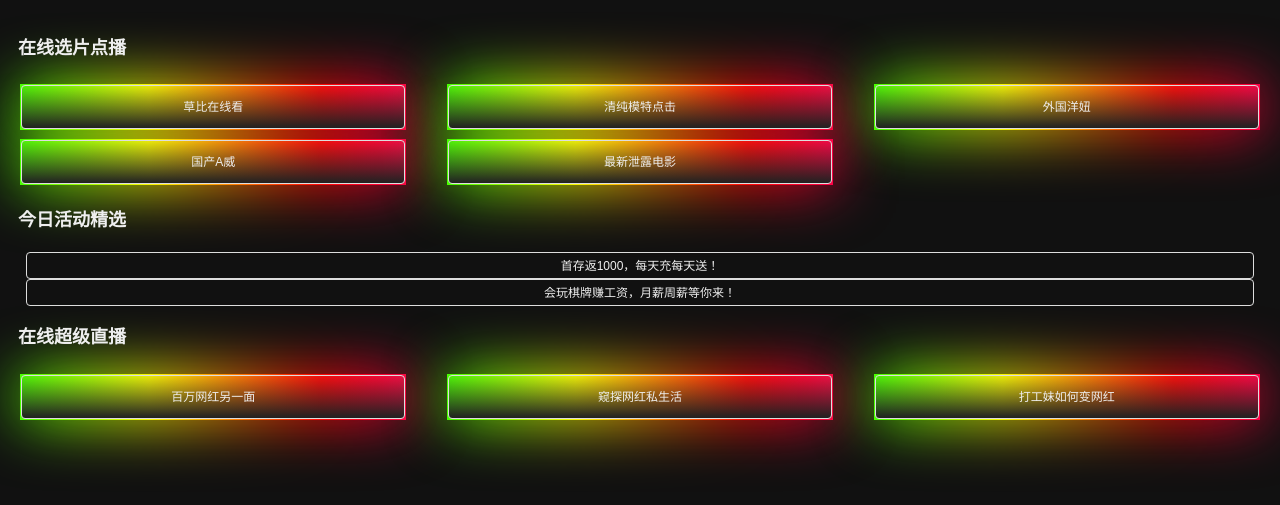
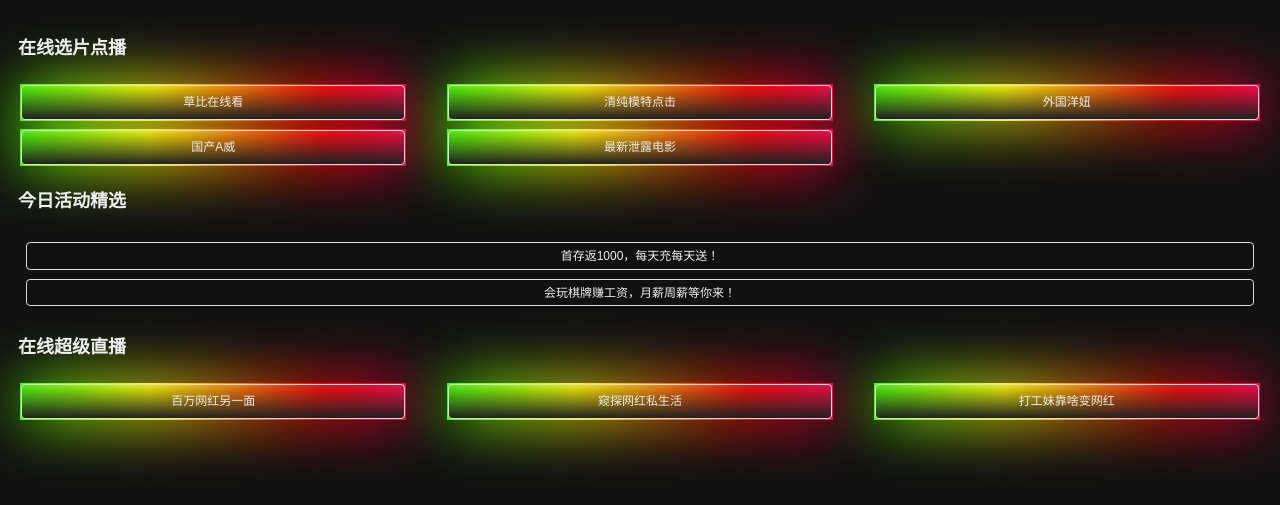
Before and after one commit to qddtdlko/newBanner, a plain HTML site: page new_nav.html in a window 1280 px wide. Shown: the part 53-558 px from the top of the page. Drawn offline with Linux system fonts and the light colour scheme.

Commit message:
Update new_nav.html

```diff
--- a/new_nav.html
+++ b/new_nav.html
@@ -4,13 +4,9 @@
 	<title>Here is best content site list!</title>
 	<meta charset="utf-8">
 	<meta name="viewport" content="width=device-width,initial-scale=1">
-	<meta property="og:url" content="https://pure-css.github.io/start/">
-	<meta name="docusaurus_locale" content="en">
-	<meta name="docusaurus_tag" content="default">
-	<meta name="docsearch:language" content="en">
-	<meta name="docsearch:docusaurus_tag" content="default">
 	<meta property="og:title" content="Here is best content site list!">
 	<meta name="description" content="Find your favorite content site in this page.">
+	<meta name="keywords" content="favorite,content,page,navigation,导航,发布页,精品,大家喜欢">
 	<meta property="og:description" content="Find your favorite content site in this page.">
 	<link rel="shortcut icon" href="/img/favicon.ico">
 	<style type="text/css">
@@ -39,7 +35,7 @@
 		html {line-height:1.5;-webkit-text-size-adjust:100%;font-family:sans-serif}
 		body{background-color:var(--bg-main2);color:var(--tx-c2);margin:0}
 		*,.pure-menu,:after,:before{box-sizing:border-box}
-		a{text-decoration:none;color:var(--tx-c2);border:1px solid var(--bd-c);margin:.44em auto;display:block;width:90%;padding:1em;border-radius:var(--radius);}
+		a{text-decoration:none;color:var(--tx-c2);border:1px solid var(--bd-c);margin:.44em auto;display:block;width:90%;padding:.6em;border-radius:var(--radius);}
 
 		.pure-g {
 		    letter-spacing: -.31em;
@@ -68,7 +64,7 @@
 		.pure-u-1,.pure-u-1-1 {width:100%}
 
 
-		.w96 a{width:96%;padding:.3em;margin:0 auto;}
+		.w96 a{width:96%;padding:.3em;margin:.8em auto;}
 		.wdbody{max-width:1280px;margin:0 auto;}
 
 
@@ -102,9 +98,9 @@
 </head>
 <body>
   <div class="pure-g wdbody group-grid">
-  	<div class="pure-u-1 logotitle pd05em"><span>66精品发布 66dh.com</span></div>
+  	<div class="pure-u-1 logotitle pd05em">66精品发布 66dh.com</div>
 
-  	<div class="pure-u-1 title txl"><span>在线选片点播</span></div>
+  	<div class="pure-u-1 title txl">在线选片点播</div>
 	<div class="pure-u-1-3"><a href="https://86338ax.buzz/?utm_source=66dh" target="_blank" rel="noopener noreferrer">草比在线看</a></div>
 
     <div class="pure-u-1-3"><a href="https://59231xr.buzz/?utm_source=66dh" target="_blank" rel="noopener noreferrer">清纯模特点击</a></div>
@@ -112,18 +108,18 @@
     <div class="pure-u-1-3"><a href="https://86338ax.buzz/guochanav/?utm_source=66dh" target="_blank" rel="noopener noreferrer">国产A威</a></div>
     <div class="pure-u-1-3"><a href="https://dmxq9.com/?utm_source=66dh" target="_blank" rel="noopener noreferrer">最新泄露电影</a></div>
 
-    <div class="pure-u-1 title txl"><span>今日活动精选</span></div>
+    <div class="pure-u-1 title txl">今日活动精选</div>
 
     <div class="pure-u-1 w96">
     	<a href="https://29258346.com:9999/?utm_source=66dh" target="_blank" rel="noopener noreferrer">首存返1000，每天充每天送！</a>
     	<a href="https://35087134.com:9999/?utm_source=66dh" target="_blank" rel="noopener noreferrer">会玩棋牌赚工资，月薪周薪等你来！</a>
     </div>
 
-    <div class="pure-u-1 title txl"><span>在线超级直播</span></div>
+    <div class="pure-u-1 title txl">在线超级直播</div>
 
     <div class="pure-u-1-3"><a href="https://www.3339778.com/?utm_source=66dh" target="_blank" rel="noopener noreferrer">百万网红另一面</a></div>
     <div class="pure-u-1-3"><a href="https://35694587.com/?utm_source=66dh" target="_blank" rel="noopener noreferrer">窥探网红私生活</a></div>
-    <div class="pure-u-1-3"><a href="https://35694587.com/?utm_source=66dh" target="_blank" rel="noopener noreferrer">打工妹如何变网红</a></div>
+    <div class="pure-u-1-3"><a href="https://35694587.com/?utm_source=66dh" target="_blank" rel="noopener noreferrer">打工妹靠啥变网红</a></div>
   </div>
 
 </body>
```
